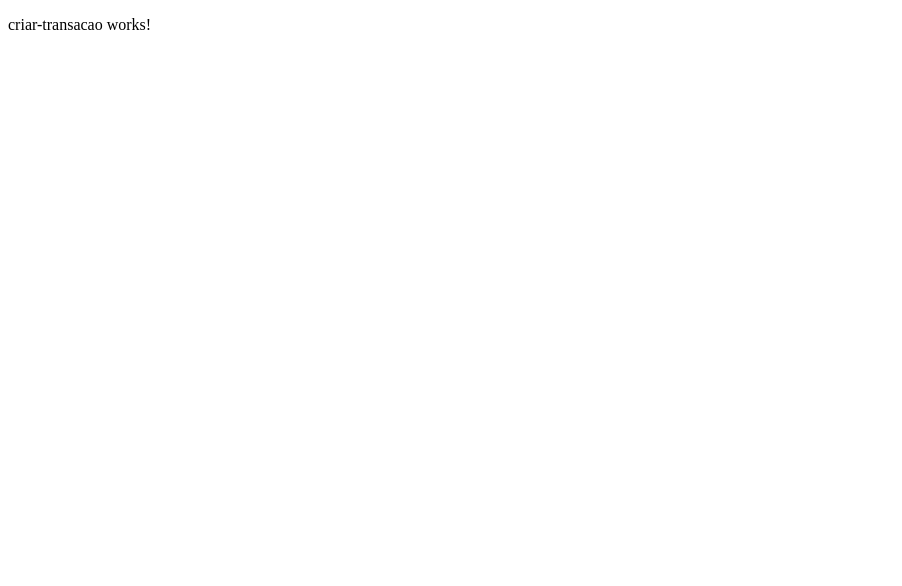
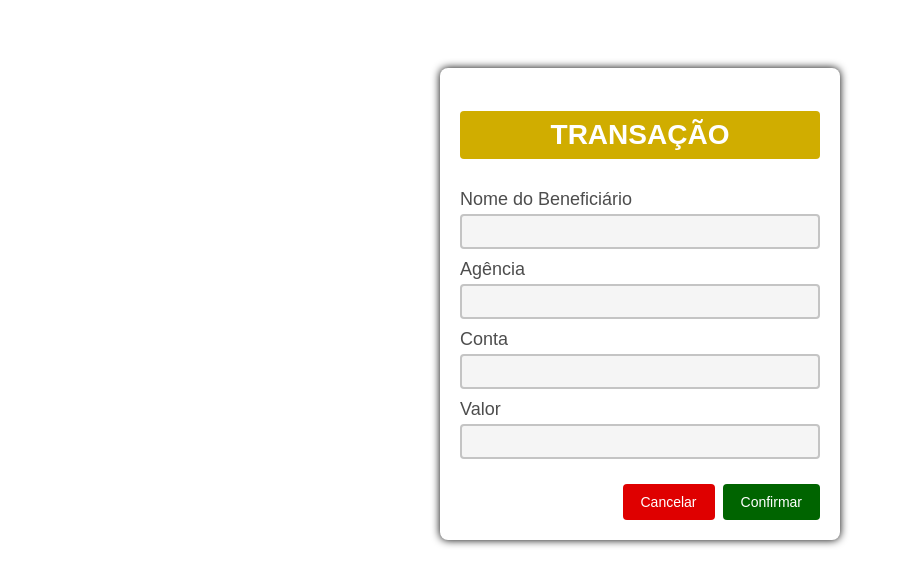
Before and after one commit to expedito16/goldBank, an Angular app: page / in a window 1280 px wide. Shown: the top 586 px of the page, without its empty margins (0-902 px from the left). Built offline with nearby package versions, Linux system fonts and the light colour scheme.

Commit message:
layout criado para formulario de transacao

```diff
--- a/src/app/view/criar-transacao/criar-transacao.component.html
+++ b/src/app/view/criar-transacao/criar-transacao.component.html
@@ -1 +1,36 @@
-<p>criar-transacao works!</p>
+<div class="container">
+  <form class="formulario">
+    <h2 class="titulo">Transação</h2>
+
+    <div class="form-field">
+      <label class="form-field__label">Nome do Beneficiário</label>
+      <input
+        class="form-field__input"
+        type="text"
+      >
+
+      <label class="form-field__label">Agência</label>
+      <input
+        class="form-field__input"
+        type="text"
+      >
+
+      <label class="form-field__label">Conta</label>
+      <input
+        class="form-field__input"
+        type="text"
+      >
+
+      <label class="form-field__label">Valor</label>
+      <input
+        class="form-field__input"
+        type="text"
+      >
+    </div>
+
+    <div class="botao">
+      <button class="botao__cancelar">Cancelar</button>
+      <button class="botao__confirmar">Confirmar</button>
+    </div>
+  </form>
+</div>
--- a/src/app/view/criar-transacao/criar-transacao.component.scss
+++ b/src/app/view/criar-transacao/criar-transacao.component.scss
@@ -0,0 +1,66 @@
+.formulario {
+  max-width: 400px;
+  padding: 20px;
+  box-shadow: 0 0 8px black;
+  border-radius: 8px;
+}
+
+.form-field {
+  width: 100%;
+  margin-bottom: 15px;
+  display: flex;
+  flex-direction: column;
+
+  &__label {
+    font-size: 18px;
+    margin-bottom: 4px;
+    color: #4d4d4d;
+  }
+
+  &__input {
+    font-size: 15px;
+    color: #4d4d4d;
+    padding: 7px 0;
+    border-radius: 4px;
+    outline: none;
+    border: 2px solid #c4c4c4;
+    background-color: #f5f5f5;
+    margin-bottom: 10px;
+  }
+}
+
+.botao {
+  text-align: right;
+
+  &__cancelar {
+    font-size: 14px;
+    background-color: #df0000;
+    color: #ffffff;
+    padding: 10px 18px;
+    border-radius: 4px;
+    border: none;
+    margin-right: 4px;
+    cursor: pointer;
+  }
+
+  &__cancelar:active {
+    background-color: #ff0000;
+    color: #ffffff;
+  }
+
+  &__confirmar {
+    font-size: 14px;
+    background-color: #006400;
+    color: #ffffff;
+    padding: 10px 18px;
+    border-radius: 4px;
+    border: none;
+    margin-left: 4px;
+    cursor: pointer;
+  }
+
+  &__confirmar:active {
+    background-color: #00ad00;
+    color: #ffffff;
+  }
+}
--- a/src/styles.scss
+++ b/src/styles.scss
@@ -1 +1,20 @@
-/* You can add global styles to this file, and also import other style files */
+* {
+  font-family: Arial, Helvetica, sans-serif;
+}
+
+.titulo {
+  text-align: center;
+  background-color: #d0ad00;
+  color: #ffffff;
+  padding: 8px;
+  border-radius: 4px;
+  text-transform: uppercase;
+  margin-bottom: 30px;
+  font-size: 28px;
+}
+
+.container {
+  margin: 0 auto;
+  max-width: 400px;
+  padding: 60px;
+}
```
